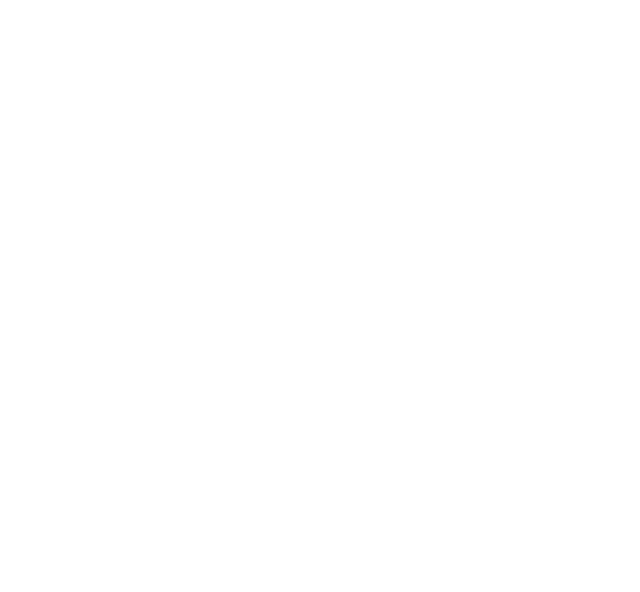
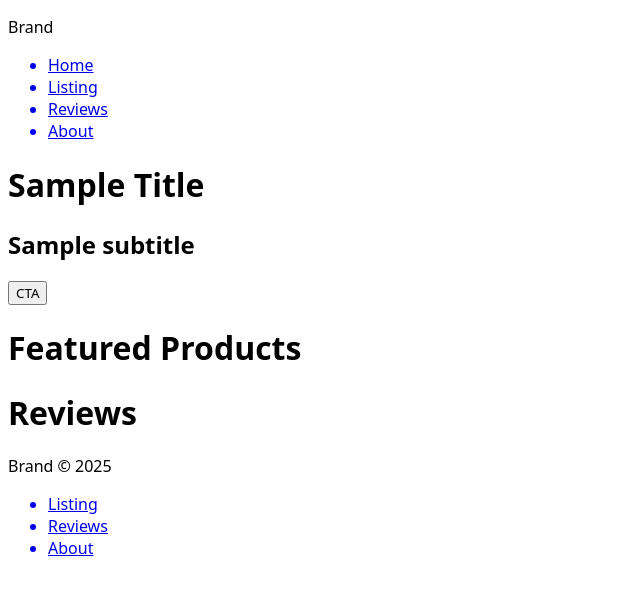
Before and after one commit to Akeboshiii/riot-merch-store-ui, a plain HTML site: page index.html in a window 1280 px wide. Shown: the whole page, without its empty margins (0-640 px from the left). Drawn offline with Linux system fonts and the light colour scheme.

Commit message:
changes to starting files and organized scss src and out, html home initial layout

```diff
--- a/index.html
+++ b/index.html
@@ -4,9 +4,56 @@
     <meta charset="UTF-8">
     <meta name="viewport" content="width=device-width, initial-scale=1.0">
     <title>Document</title>
-    <link rel="stylesheet" href="style.css">
+    <link rel="stylesheet" href="./css/style.css">
 </head>
 <body>
+
+    <header class="header">
+        <div class="logo_container">
+            <p class="brand_text">Brand</p>
+        </div>
+        <nav>
+            <ul>
+                <a href="#"><li>Home</li></a>
+                <a href="#"><li>Listing</li></a>
+                <a href="#"><li>Reviews</li></a>
+                <a href="#"><li>About</li></a>
+            </ul>
+        </nav>
+    </header>
+
+    <div class="hero_container">
+        <div class="hero_container_element_container">
+            <h1>Sample Title</h1>
+            <h2>Sample subtitle</h2>
+            <button class="hero_cta_button">CTA</button>
+        </div>
+    </div>
+
+    <h1 class="panel_title">Featured Products</h1>
+
+    <div class="featured_products_container">
+        <!-- featured product shows here -->
+    </div>
+
+    <h1 class="panel_title">Reviews</h1>
+
+    <div class="reviews_container">
+        <!-- reviews shows here -->
+    </div>
+
+    <footer>
+        <div class="footer_elements_container">
+            <p>Brand &COPY; 2025</p>
+            <nav>
+                <ul>
+                    <a href="#"><li>Listing</li></a>
+                    <a href="#"><li>Reviews</li></a>
+                    <a href="#"><li>About</li></a>
+                </ul>
+            </nav>
+        </div>
+    </footer>
 
     <script type="module" src="./dist/index.js"></script>
 </body>
--- /dev/null
+++ b/scss/style.scss
@@ -0,0 +1,4 @@
+* {
+    font-family: system-ui, -apple-system, BlinkMacSystemFont, 'Segoe UI', Roboto, Oxygen, Ubuntu, Cantarell, 'Open Sans', 'Helvetica Neue', sans-serif;
+
+}
```
Also changed, not shown: css/style.css (added), scss/_elements.scss (added), scss/_variables.scss (added), 1 other file.
